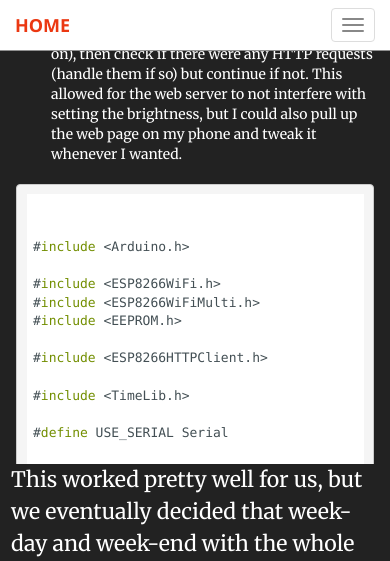
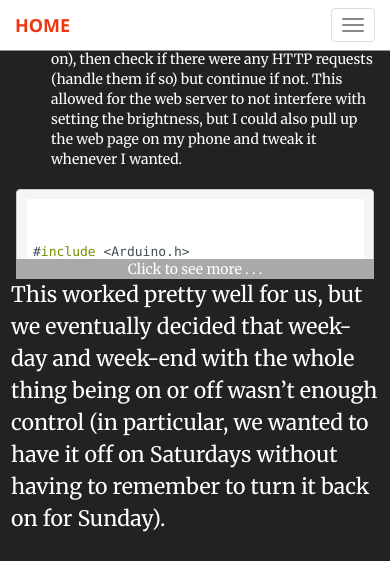
Before and after one commit to mshafer1/website, a Jekyll site: the page built from _Projects/SunriseAlarmClock.html, in a window 390 px wide and 1400 px high, scrolled down 5051 px, cut to the strip 0-561 px from the top of the window. Built offline with Jekyll 4.4.1, drawn with Linux system fonts in a browser that asks for light colours; comment, search, counter and statistics services are not loaded.

Commit message:
got code preview working on desktop

```diff
--- a/_Projects/SunriseAlarmClock.html
+++ b/_Projects/SunriseAlarmClock.html
@@ -109,14 +109,19 @@
         <li>I had the program check what brightness it should set the light at based on the current time and the time of the current alarm (if alarms were on), then check if there were any HTTP requests (handle them if so) but continue if not. This allowed for the web server to not interfere with setting the brightness, but I could also pull up the web page on my phone and tweak it whenever I wanted.</li>
     </ul>
 </p>
+    <div class="code center sized ">
+        <div class="code-preview" id="FirstCode">
+                {% include_relative sunriseAlarmFiles/firstCode.html %}
+        </div>
 
-
-    <!-- <iframe class="center sized code" height="500px;" src="sunriseAlarmFiles/firstCode.html">Loading . . .</iframe> -->
-    <div class="code center sized code-preview" style="height: 20em; overflow: hidden;">
-        {% include_relative sunriseAlarmFiles/firstCode.html %}
-        <div class="bg-light-gray" style="float: none; display: table-cell; vertical-align: bottom;">
-            <button onclick="expand();">Click to see more . . .</button>
-        </div>
+        <footer style="background-color: darkgray; color: white; cursor: pointer;">
+                <span id="BtnFirstCode">Click to see more . . .</span>
+                <script>
+                    $('#BtnFirstCode').click(function() {
+                        expand('FirstCode', 'FirstCode');
+                    })
+                </script>
+        </footer>
     </div>
 <p>
     This worked pretty well for us, but we eventually decided that week-day and week-end with the whole thing being on or off wasn’t enough control (in particular, we wanted to have it off on Saturdays without having to remember to turn it back on for Sunday).
--- a/_includes/head.html
+++ b/_includes/head.html
@@ -31,4 +31,17 @@
 
     <!-- Utilities for handling code to html -->
     <script src="/js/escape.js"></script>
+
+    <!-- jQuery -->
+    <script src="/js/jquery.js"></script>
+
+    <!-- Bootstrap Core JavaScript -->
+    <script src="/js/bootstrap.min.js"></script>
+
+    <!-- Plugin JavaScript -->
+    <script src="/js/jquery.easing.min.js"></script>
+    <script src="/js/jquery.fittext.js"></script>
+    <script src="/js/wow.min.js"></script>
+
+    <script src="/js/expander.js"></script>
 </head>
--- a/_includes/scripts.html
+++ b/_includes/scripts.html
@@ -1,13 +1,4 @@
-<!-- jQuery -->
-<script src="/js/jquery.js"></script>
 
-<!-- Bootstrap Core JavaScript -->
-<script src="/js/bootstrap.min.js"></script>
-
-<!-- Plugin JavaScript -->
-<script src="/js/jquery.easing.min.js"></script>
-<script src="/js/jquery.fittext.js"></script>
-<script src="/js/wow.min.js"></script>
 
 <!-- Custom Theme JavaScript -->
 <script src="/js/creative.js"></script>
--- a/css/blog.css
+++ b/css/blog.css
@@ -23,24 +23,40 @@
     max-height: 100%;
 }
 
+.code-preview {
+    height: 20em;
+    overflow: hidden;
+}
+
 .padded {
     padding: 20px;
 }
 
 .sized {
     max-width: 100%;
+    display: inline-block;
+}
+
+.wrapper {
+    position: relative;
+}
+
+.bottom {
+    position: fixed;
+    bottom: 0px;
 }
 
 img.circuit {
     max-width: 50%;
-    display: block;
+    display: inline-block;
     margin-left: auto;
     margin-right: auto;
     width: 50%;
 }
 
 .padded .reset {
-    padding: 0px!important;
+    padding-left: 0px!important;
+    padding-right: 0px!important;
 }
 
 .center .reset {
@@ -55,7 +71,10 @@
         width: 100%;
         padding-left: 5px;
         padding-right: 5px;
-        max-height: 800px;
+    }
+
+    .code-preview {
+        max-height: 5em;
     }
 
     .padded {
@@ -64,7 +83,7 @@
 
     img.circuit {
         max-width: 100%;
-        display: block;
+        display: inline-block;
         margin-left: auto;
         margin-right: auto;
         height: auto;
--- /dev/null
+++ b/js/expander.js
@@ -0,0 +1,28 @@
+
+function expand(id, scrollId) {
+    $('#' + id).removeClass('code-preview');
+    $('#Btn' + id).html("Click to Collapse . . .").off("click");
+    $('#Btn' + id).click(function () {
+        collapse(id, scrollId);
+    })
+    console.log("ScrollID: " + scrollId);
+    scrollToId(scrollId);
+    console.log("expanding . . .");
+}
+
+function collapse(id, scrollId) {
+    $('#' + id).addClass('code-preview')
+    $('#Btn' + id).html("Click to Expand . . .").off("click");
+    $('#Btn' + id).click(function () {
+        expand(id, scrollId);
+    })
+    console.log("ScrollID: " + scrollId);
+    scrollToId(scrollId);
+    console.log("collapsing . . .");
+}
+
+function scrollToId(id) {
+    $('html, body').animate({
+        scrollTop: $('#' + id).offset().top - 50,
+      }, 1000)
+}
```
